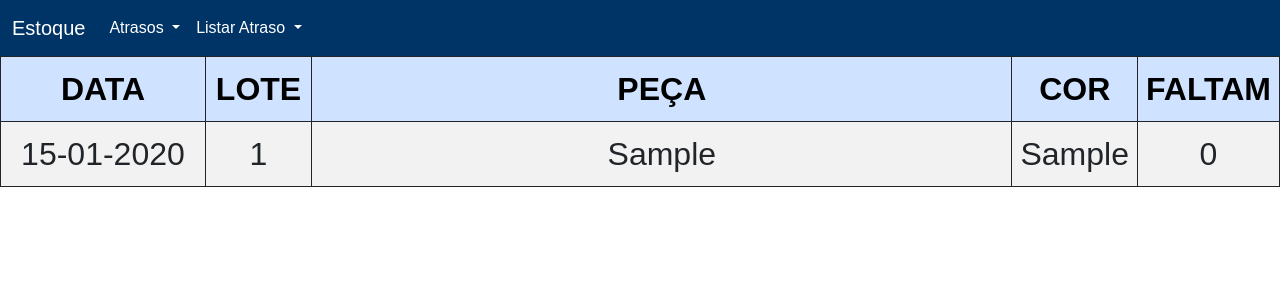
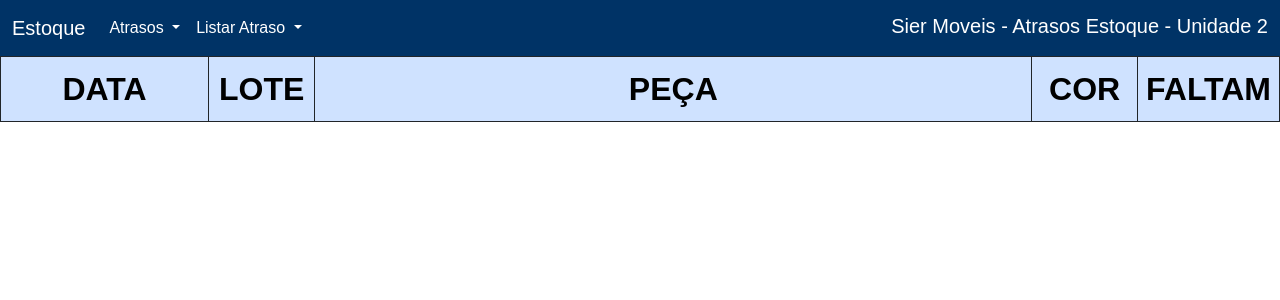
Before and after one commit to GersinComp/NovoAtrasoEstoqueSier, a Flask app: page / in a window 1280 px wide. Shown: the top 300 px of the page. Run offline with Flask 3, Linux system fonts and the light colour scheme; tables that the repository leaves empty hold one stand-in row (values such as "Sample post"); lists and menus that the app fills with data are empty; some libraries are stand-ins or nearby versions.

```diff
--- a/PackArquivos/models.py
+++ b/PackArquivos/models.py
@@ -15,7 +15,7 @@ def horarioCriado():
     brasilia_timezone = timezone('America/Sao_Paulo')
 
     # Obtém a data e hora atual em Brasília
-    return datetime.now(brasilia_timezone).strftime('%Y-%m-%d-%H-%M-%S')
+    return datetime.now(brasilia_timezone).strftime('%Y/%m/%d')
 
 
 class Usuario(db.Model, UserMixin):
--- a/PackArquivos/routes.py
+++ b/PackArquivos/routes.py
@@ -20,6 +20,8 @@ def index():
 
 @app.route('/generate_pdf/<categoria>')
 def generate_pdf(categoria):
+    titulo = ""
+    items = []
     if categoria == 'cadeiras':
         items = Cadeiras.query.all()
         titulo = "Relatório de Cadeiras"
@@ -83,7 +85,7 @@ def generate_pdf(categoria):
         data.append(formatted_row)
 
     # Define as larguras das colunas
-    col_widths = [1*cm, 3*cm, 2*cm, 4*cm, 3*cm, 6*cm, 3*cm, 3*cm, 3*cm]
+    col_widths = [1*cm, 2.8*cm, 2*cm, 4*cm, 3*cm, 6*cm, 2.5*cm, 2.5*cm, 2.5*cm]
 
     table = Table(data, colWidths=col_widths)
     table.setStyle(TableStyle([
--- a/PackArquivos/static/script.js
+++ b/PackArquivos/static/script.js
@@ -10,7 +10,7 @@ function rolarScrollSuave() {
     var distanciaPorPasso = posicaoFinal / passos;
     var posicaoAtual = 0;
 
-    var rolar = function() {
+    var rolar = function () {
         if (posicaoAtual < posicaoFinal) {
             posicaoAtual += distanciaPorPasso;
             tabelaContainer.scrollTop = posicaoAtual;
@@ -21,7 +21,7 @@ function rolarScrollSuave() {
         }
     };
 
-    var voltarAoTopo = function() {
+    var voltarAoTopo = function () {
         var posicaoInicial = tabelaContainer.scrollTop;
         var duracaoRetorno = 1000; // Tempo total do retorno ao topo em milissegundos
         var intervaloRetorno = 10; // Intervalo entre cada passo do retorno ao topo em milissegundos
@@ -29,7 +29,7 @@ function rolarScrollSuave() {
         var distanciaPorPassoRetorno = posicaoInicial / passosRetorno;
         var posicaoAtualRetorno = posicaoInicial;
 
-        var retorno = function() {
+        var retorno = function () {
             if (posicaoAtualRetorno > 0) {
                 posicaoAtualRetorno -= distanciaPorPassoRetorno;
                 tabelaContainer.scrollTop = posicaoAtualRetorno;
@@ -45,6 +45,12 @@ function rolarScrollSuave() {
     rolar();
 }
 
-window.onload = function() {
+window.onload = function () {
     setTimeout(rolarScrollSuave, 3000);
 }
+
+function recarregarPagina() {
+    location.reload();
+}
+
+setTimeout(recarregarPagina, 3600000);
--- a/PackArquivos/templates/base.html
+++ b/PackArquivos/templates/base.html
@@ -4,7 +4,7 @@
         <meta charset="UTF-8">
         <meta name="viewport" content="width=device-width, initial-scale=1.0">
         <meta name="author" content="https://github.com/GersinComp">
-        <title>Controlador de atraso</title>
+        <title>Gerenciar atrasos</title>
         <link href="https://cdn.jsdelivr.net/npm/bootstrap@5.0.2/dist/css/bootstrap.min.css" rel="stylesheet"
               integrity="sha384-EVSTQN3/azprG1Anm3QDgpJLIm9Nao0Yz1ztcQTwFspd3yD65VohhpuuCOmLASjC" crossorigin="anonymous">
         <link rel="stylesheet" href="{{ url_for('static', filename='style.css') }}">
--- a/PackArquivos/templates/index.html
+++ b/PackArquivos/templates/index.html
@@ -21,9 +21,11 @@
             <tbody>
 
                 {% for i in range(tamanho_df) %}
+                    {% if (dataframe[i]['quantidadeTotal'] - dataframe[i]['quantidadeEntregue']) > 0 %}
+
                         <tr class="border-dark">
                             <td class="align-middle">
-                            {{ dataframe[i]['data'].strftime('%d-%m-%Y') }}
+                                {{ dataframe[i]['data'].strftime('%d/%m/%Y') }}
                             </td>
                             <td class="align-middle">
                                 {{ dataframe[i]['lote'] }}
@@ -38,6 +40,8 @@
                                 {{ (dataframe[i]['quantidadeTotal'] - dataframe[i]['quantidadeEntregue']) }}
                             </td>
                         </tr>
+                    {% else %}
+                    {% endif %}
                 {% endfor %}
 
             </tbody>
--- a/PackArquivos/templates/navbar.html
+++ b/PackArquivos/templates/navbar.html
@@ -15,7 +15,9 @@
                     </a>
                     <ul class="dropdown-menu" aria-labelledby="navbarDropdown_1">
                         <li><a class="dropdown-item" href="{{ url_for('atrasoCadeiras') }}">Cadeiras</a></li>
-                        <li><hr class="dropdown-divider"></li>
+                        <li>
+                            <hr class="dropdown-divider">
+                        </li>
                         <li><a class="dropdown-item" href="{{ url_for('atrasoCurvados') }}">Curvados</a></li>
                     </ul>
                 </li>
@@ -27,11 +29,17 @@
                     </a>
                     <ul class="dropdown-menu" aria-labelledby="navbarDropdown_2">
                         <li><a class="dropdown-item" href="{{ url_for('listarCadeiras') }}">Cadeiras</a></li>
-                        <li><hr class="dropdown-divider"></li>
+                        <li>
+                            <hr class="dropdown-divider">
+                        </li>
                         <li><a class="dropdown-item" href="{{ url_for('listarCurvados') }}">Curvados</a></li>
                     </ul>
                 </li>
+
             </ul>
+            <div class="mt-1" style="color: white">
+                <h5>Sier Moveis - Atrasos Estoque - Unidade 2</h5>
+            </div>
         </div>
     </div>
 </nav>
--- a/PackArquivos/templates/sair.html
+++ /dev/null
@@ -1,5 +0,0 @@
-{% extends 'base.html' %}
-
-{% block body %}
-
-{% endblock %}
```
Lines whose indentation alone changed are shown as unchanged.
